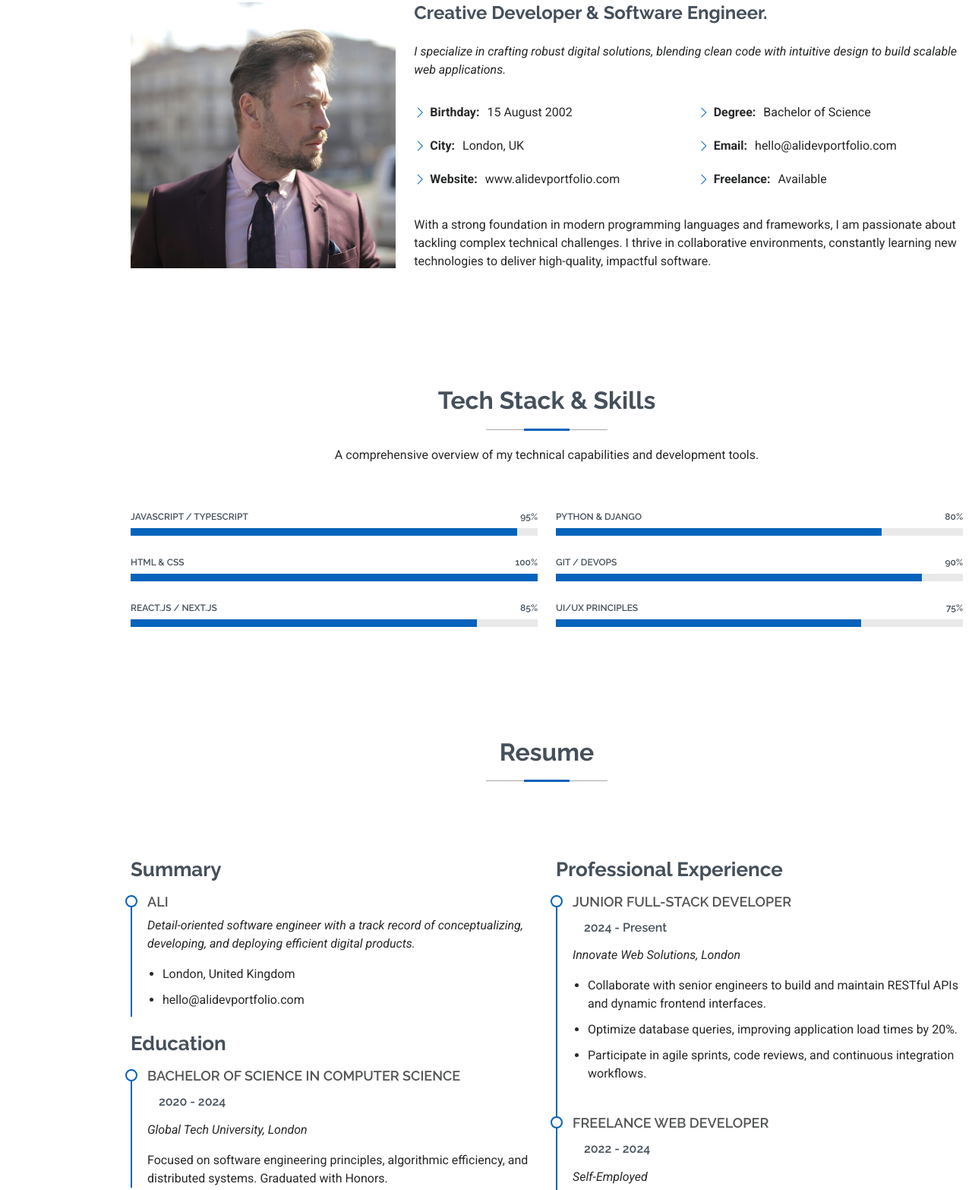
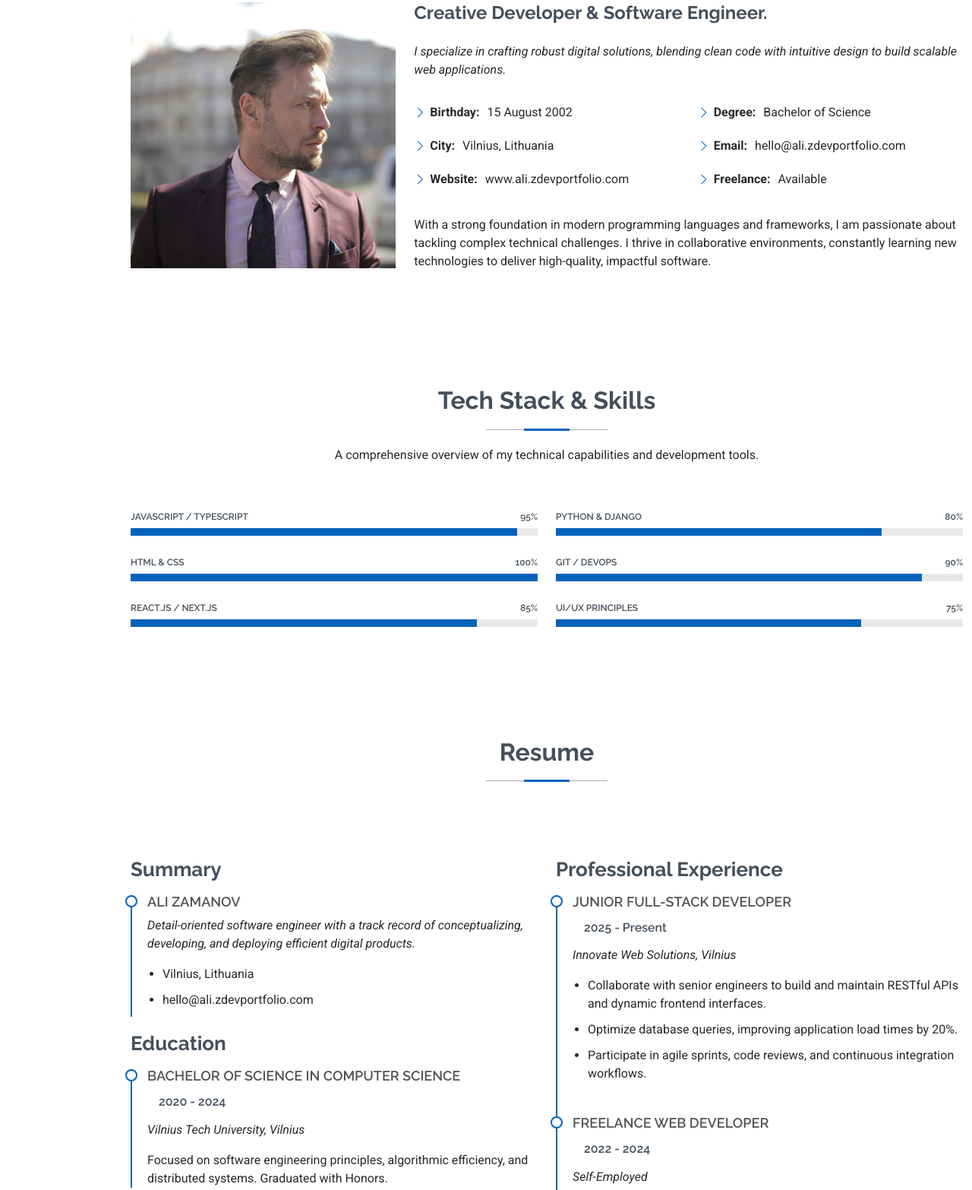
Before and after one commit to mundrommy/Ali_Zamanov_Lab7_HTML, a plain HTML site: page index.html in a window 1280 px wide. Shown: the part 995-2561 px from the top of the page at 76% size. Drawn offline with Linux system fonts and the light colour scheme.

Commit message:
Update index.html

```diff
--- a/index.html
+++ b/index.html
@@ -5,8 +5,8 @@
   <meta charset="utf-8">
   <meta content="width=device-width, initial-scale=1.0" name="viewport">
   <title>My CV</title>
-  <meta name="author" content="Ali">
-  <meta name="description" content="Ali - Professional CV">
+  <meta name="author" content="Ali Zamanov">
+  <meta name="description" content="Ali Zamanov- Professional CV">
   <meta content="" name="keywords">
 
   <!-- Favicons -->
@@ -53,7 +53,7 @@
       <div class="container" data-aos="zoom-out">
         <div class="row justify-content-center">
           <div class="col-lg-9">
-            <h2>Ali</h2>
+            <h2>Ali Zamanov</h2>
             <p>I'm a <span class="typed" data-typed-items="Software Engineer, Tech Enthusiast, Creative Developer">Software Engineer</span><span class="typed-cursor typed-cursor--blink" aria-hidden="true"></span></p>
             <div class="social-links">
               <a href="#"><i class="bi bi-github"></i></a>
@@ -84,14 +84,14 @@
               <div class="col-lg-6">
                 <ul>
                   <li><i class="bi bi-chevron-right"></i> <strong>Birthday:</strong> <span>15 August 2002</span></li>
-                  <li><i class="bi bi-chevron-right"></i> <strong>City:</strong> <span>London, UK</span></li>
-                  <li><i class="bi bi-chevron-right"></i> <strong>Website:</strong> <span>www.alidevportfolio.com</span></li>
+                  <li><i class="bi bi-chevron-right"></i> <strong>City:</strong> <span>Vilnius, Lithuania</span></li>
+                  <li><i class="bi bi-chevron-right"></i> <strong>Website:</strong> <span>www.ali.zdevportfolio.com</span></li>
                 </ul>
               </div>
               <div class="col-lg-6">
                 <ul>
                   <li><i class="bi bi-chevron-right"></i> <strong>Degree:</strong> <span>Bachelor of Science</span></li>
-                  <li><i class="bi bi-chevron-right"></i> <strong>Email:</strong> <span>hello@alidevportfolio.com</span></li>
+                  <li><i class="bi bi-chevron-right"></i> <strong>Email:</strong> <span>hello@ali.zdevportfolio.com</span></li>
                   <li><i class="bi bi-chevron-right"></i> <strong>Freelance:</strong> <span>Available</span></li>
                 </ul>
               </div>
@@ -166,11 +166,11 @@
           <div class="col-lg-6" data-aos="fade-up" data-aos-delay="100">
             <h3 class="resume-title">Summary</h3>
             <div class="resume-item pb-0">
-              <h4>Ali</h4>
+              <h4>Ali Zamanov</h4>
               <p><em>Detail-oriented software engineer with a track record of conceptualizing, developing, and deploying efficient digital products.</em></p>
               <ul>
-                <li>London, United Kingdom</li>
-                <li>hello@alidevportfolio.com</li>
+                <li>Vilnius, Lithuania</li>
+                <li>hello@ali.zdevportfolio.com</li>
               </ul>
             </div>
 
@@ -178,7 +178,7 @@
             <div class="resume-item">
               <h4>Bachelor of Science in Computer Science</h4>
               <h5>2020 - 2024</h5>
-              <p><em>Global Tech University, London</em></p>
+              <p><em>Vilnius Tech University, Vilnius</em></p>
               <p>Focused on software engineering principles, algorithmic efficiency, and distributed systems. Graduated with Honors.</p>
             </div>
           </div>
@@ -187,8 +187,8 @@
             <h3 class="resume-title">Professional Experience</h3>
             <div class="resume-item">
               <h4>Junior Full-Stack Developer</h4>
-              <h5>2024 - Present</h5>
-              <p><em>Innovate Web Solutions, London</em></p>
+              <h5>2025 - Present</h5>
+              <p><em>Innovate Web Solutions, Vilnius</em></p>
               <ul>
                 <li>Collaborate with senior engineers to build and maintain RESTful APIs and dynamic frontend interfaces.</li>
                 <li>Optimize database queries, improving application load times by 20%.</li>
@@ -317,7 +317,7 @@
               <i class="bi bi-geo-alt flex-shrink-0"></i>
               <div>
                 <h3>Location</h3>
-                <p>London, United Kingdom</p>
+                <p>Vilnius, Lithuania</p>
               </div>
             </div>
 
@@ -325,7 +325,7 @@
               <i class="bi bi-envelope flex-shrink-0"></i>
               <div>
                 <h3>Email</h3>
-                <p>hello@alidevportfolio.com</p>
+                <p>hello@ali.zdevportfolio.com</p>
               </div>
             </div>
           </div>
@@ -362,7 +362,7 @@
 
   <footer id="footer" class="footer position-relative light-background">
     <div class="container">
-      <h3 class="sitename">Ali</h3>
+      <h3 class="sitename">Ali Zamanov</h3>
       <p>Writing clean code and building scalable solutions.</p>
       <div class="social-links d-flex justify-content-center">
         <a href="#"><i class="bi bi-github"></i></a>
@@ -371,7 +371,7 @@
       </div>
       <div class="container">
         <div class="copyright">
-          <span>Copyright</span> <strong class="px-1 sitename">Ali</strong> <span>All Rights Reserved</span>
+          <span>Copyright</span> <strong class="px-1 sitename">Ali Zamanov</strong> <span>All Rights Reserved</span>
         </div>
         <div class="credits">
           Designed by <a href="https://bootstrapmade.com/">BootstrapMade</a>
```
